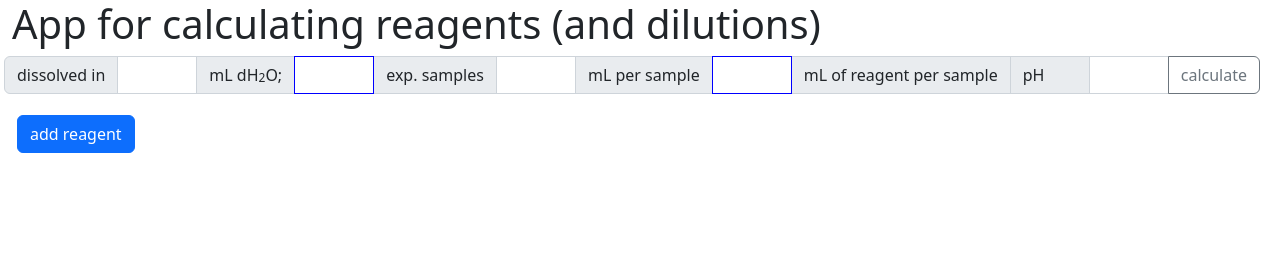
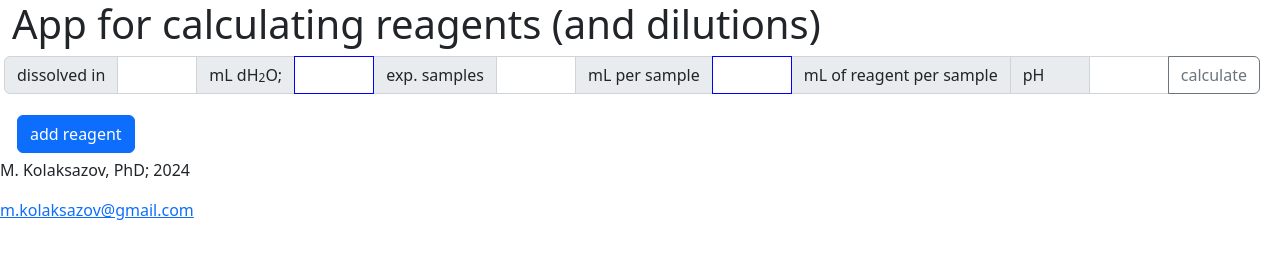
Before and after one commit to MKolaksazov/Telerik-Academy, a plain HTML site: page JavaScript/reagent_calc/index.html in a window 1280 px wide. Drawn offline with nearby package versions, Linux system fonts and the light colour scheme.

Commit message:
Update index.html

```diff
--- a/JavaScript/reagent_calc/index.html
+++ b/JavaScript/reagent_calc/index.html
@@ -50,4 +50,8 @@
     <script src="variables.js"></script>
     <script src="https://cdn.jsdelivr.net/npm/bootstrap@5.2.3/dist/js/bootstrap.bundle.min.js" integrity="sha384-kenU1KFdBIe4zVF0s0G1M5b4hcpxyD9F7jL+jjXkk+Q2h455rYXK/7HAuoJl+0I4" crossorigin="anonymous"></script>
   </body>
+  <footer>
+    <p>M. Kolaksazov, PhD; 2024</p>
+    <p><a href="mailto:hege@example.com">m.kolaksazov@gmail.com</a></p>
+  </footer>
 </html>
```
